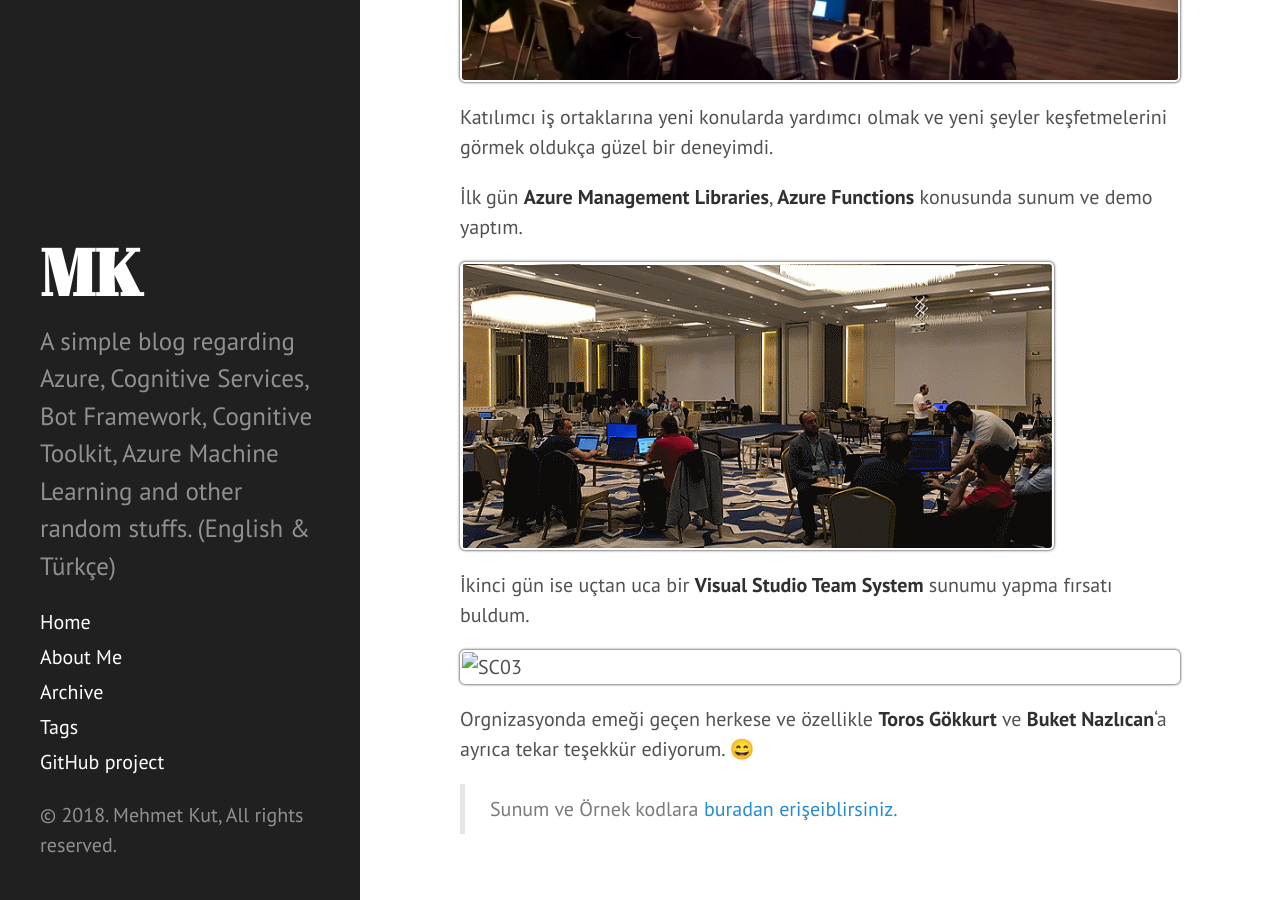
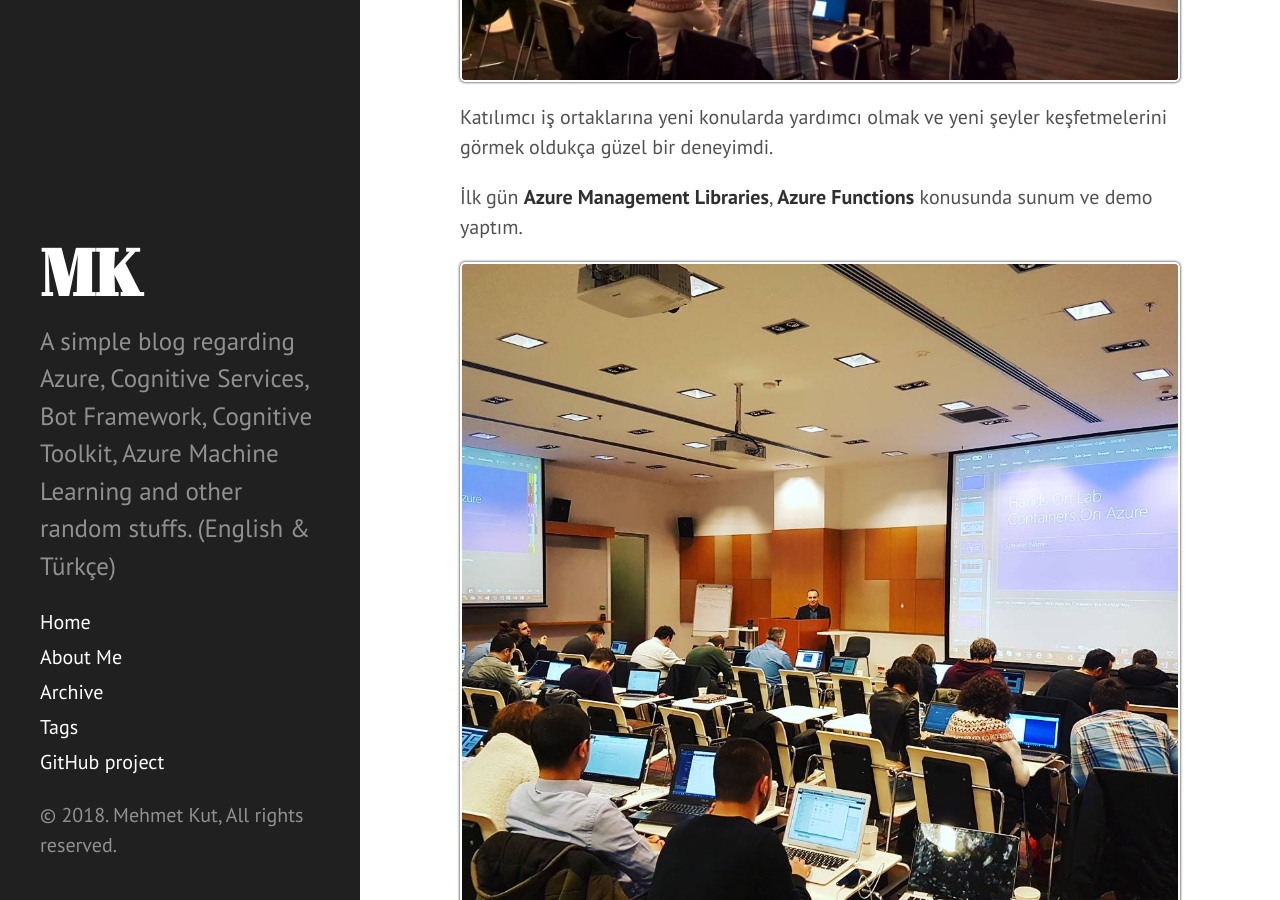
Before and after one commit to mehmetkut/mehmetkut.github.io, a Jekyll site: the page built from _posts/2018-02-27-microsoft-cad-workshop-tr.md, in a window 1280 px wide and 900 px high, scrolled down 704 px. Built offline with Jekyll 4.4.1, drawn with Linux system fonts in a browser that asks for light colours; comment, search, counter and statistics services are not loaded.

Commit message:
image paths fixed

```diff
--- a/_posts/2018-02-27-microsoft-cad-workshop-tr.md
+++ b/_posts/2018-02-27-microsoft-cad-workshop-tr.md
@@ -14,11 +14,11 @@ Katılımcı iş ortaklarına yeni konularda yardımcı olmak ve yeni şeyler ke
 
 İlk gün **Azure Management Libraries**, **Azure Functions** konusunda sunum ve demo yaptım.
 
-![SC02](/assets/images/posts/2017051001/sc02.png){: class="jslghtbx-thmb jslghtbx-animate-transition" data-jslghtbx="" }
+![SC02](/assets/images/posts/2018022701/sc02.jpg){: class="jslghtbx-thmb jslghtbx-animate-transition" data-jslghtbx="" }
 
 İkinci gün ise uçtan uca bir **Visual Studio Team System** sunumu yapma fırsatı buldum.
 
-![SC03](/assets/images/posts/2017051001/sc03.png){: class="jslghtbx-thmb jslghtbx-animate-transition" data-jslghtbx="" }
+![SC03](/assets/images/posts/2018022701/sc03.png){: class="jslghtbx-thmb jslghtbx-animate-transition" data-jslghtbx="" }
 
 Orgnizasyonda emeği geçen herkese ve özellikle **Toros Gökkurt** ve **Buket Nazlıcan**'a ayrıca tekar teşekkür ediyorum. 😄
 
```
